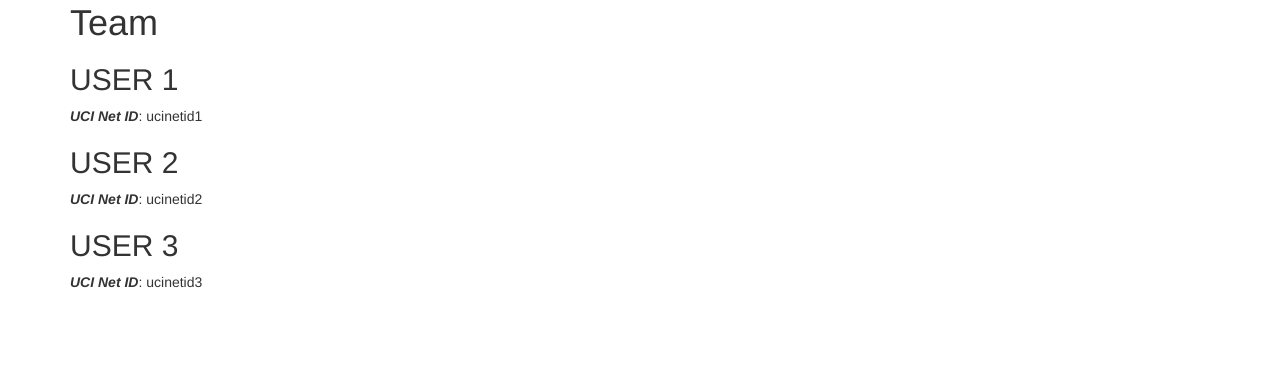
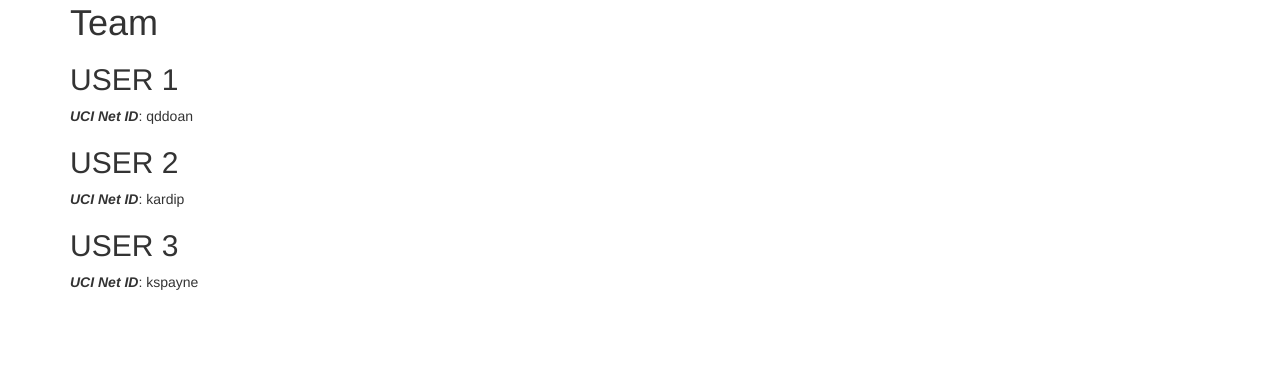
Before and after one commit to maxxdoan/DangerDungeon, a Jekyll site: the page built from docs/team.md, in a window 1280 px wide. Shown: the part 170-549 px from the top of the page. Built offline with Jekyll 4.4.1, drawn with Linux system fonts in a browser that asks for light colours.

Commit message:
Update team.md
update team members UCInetID

```diff
--- a/docs/team.md
+++ b/docs/team.md
@@ -7,10 +7,10 @@
 
 
 ## USER 1
-***UCI Net ID***: ucinetid1
+***UCI Net ID***: qddoan
 
 ## USER 2
-***UCI Net ID***: ucinetid2
+***UCI Net ID***: kardip
 
 ## USER 3
-***UCI Net ID***: ucinetid3
+***UCI Net ID***: kspayne
```
